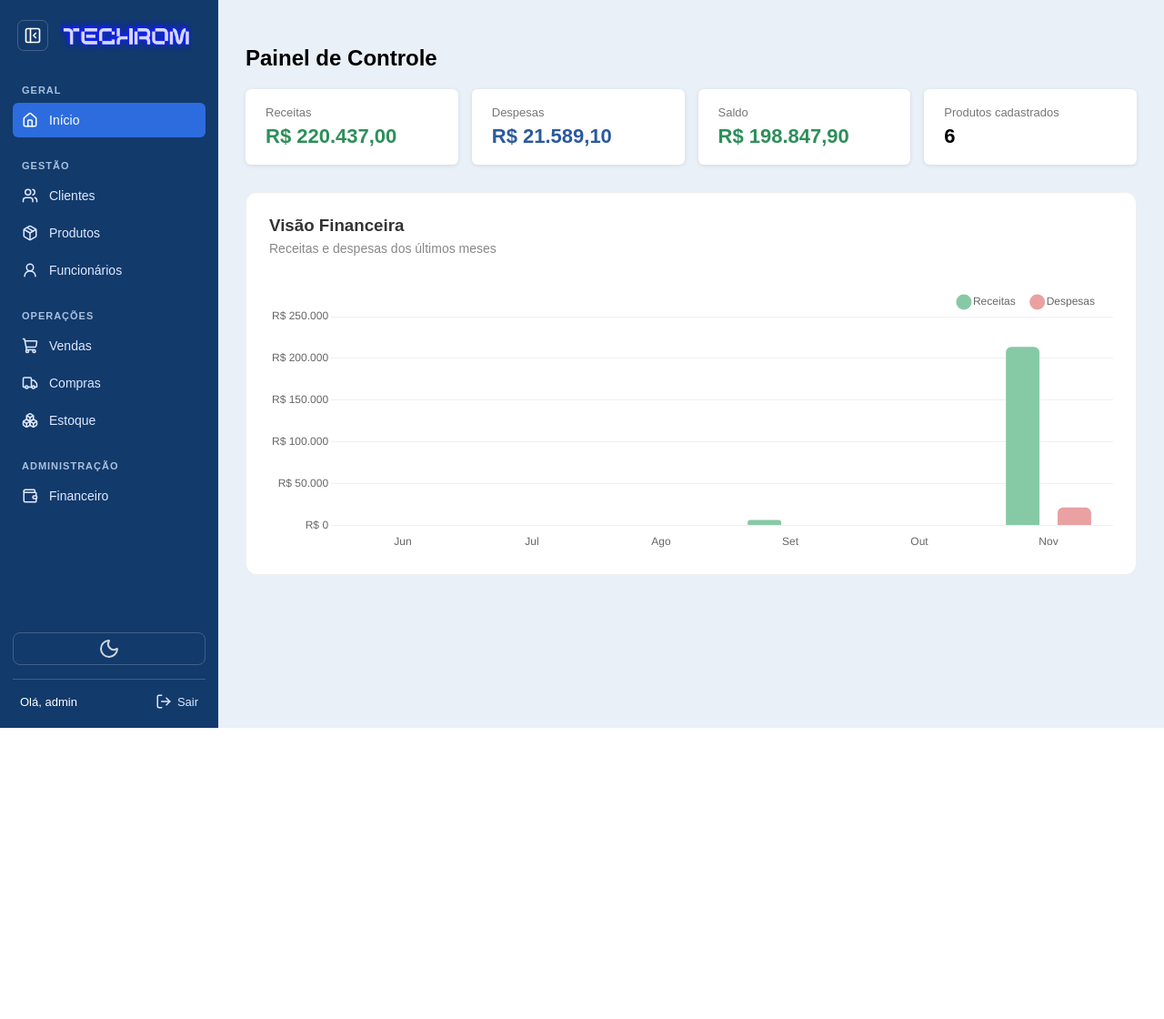
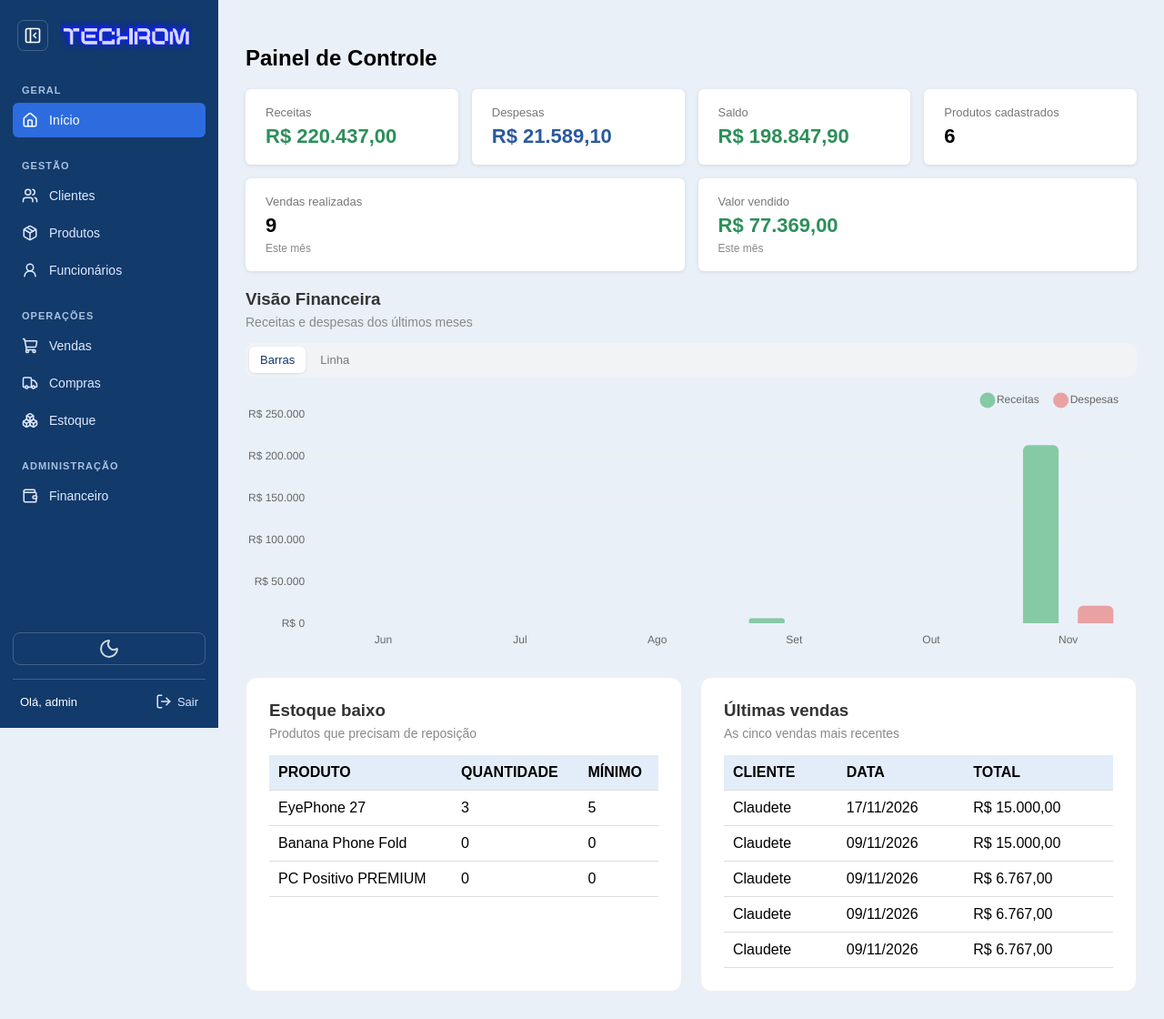
Before and after one commit to gbtxcrr1/erp, a Flask app: page / in a window 1280 px wide. Shown: the whole page at 91% size. Before the commit the page ends 800 px from the top, so only its background shows below. Run offline with Flask 3, Linux system fonts and the light colour scheme; a user stored in the database is signed in; data comes from the database, SQL or seed files in the repository; some libraries are stand-ins or nearby versions.

Commit message:
versão final mesmo

```diff
--- a/app.py
+++ b/app.py
@@ -119,7 +119,6 @@ def logout():
     flash("Você saiu do sistema.")
     return redirect(url_for("login"))
 
-
 @app.route("/")
 @login_required
 def home():
@@ -134,6 +133,35 @@ def home():
     balance = total_revenue - total_expense
     total_products = Product.query.count()
 
+    # Monthly sales
+    now = datetime.utcnow()
+    month_start = datetime(now.year, now.month, 1)
+
+    if now.month == 12:
+        next_month = datetime(now.year + 1, 1, 1)
+    else:
+        next_month = datetime(now.year, now.month + 1, 1)
+
+    sales_count, sales_total = db.session.query(
+        func.count(Sale.id),
+        func.sum(Sale.total_price)
+    ).filter(
+        Sale.date >= month_start,
+        Sale.date < next_month
+    ).one()
+
+    sales_total = sales_total or 0
+
+    # Low stock products
+    low_stock_items = StockItem.query.join(Product).filter(
+        Product.active.is_(True),
+        StockItem.quantity <= StockItem.min_quantity
+    ).all()
+
+    # Recent sales
+    recent_sales = Sale.query.order_by(
+        Sale.date.desc()
+    ).limit(5).all()
 
     # Monthly financial data
     month_names = [
@@ -141,7 +169,6 @@ def home():
         "Jul", "Ago", "Set", "Out", "Nov", "Dez"
     ]
 
-    now = datetime.utcnow()
     months = {}
 
     for offset in range(5, -1, -1):
@@ -184,9 +211,12 @@ def home():
         total_expense=total_expense,
         balance=balance,
         total_products=total_products,
-        chart_data=chart_data
+        chart_data=chart_data,
+        sales_count=sales_count,
+        sales_total=sales_total,
+        low_stock_items=low_stock_items,
+        recent_sales=recent_sales
     )
-
 
 
 # ===================== CLIENTS =====================
@@ -604,11 +634,16 @@ def new_sale():
 
 
 @app.route("/sales/<int:sale_id>/delete", methods=["POST"])
-@role_required("manager", "admin")
+@login_required
 def delete_sale(sale_id):
+    if g.user.role not in ["manager", "admin"]:
+        flash("Você não tem permissão para excluir vendas.", "error")
+        return redirect(url_for("sales"))
+
     sale = Sale.query.get_or_404(sale_id)
     db.session.delete(sale)
     db.session.commit()
+
     flash("Venda removida.")
     return redirect(url_for("sales"))
 
--- a/static/css/style.css
+++ b/static/css/style.css
@@ -299,6 +299,10 @@ td.empty {
     border-radius: 12px;
 }
 
+.dashboard-section-header {
+    margin-bottom: 16px;
+}
+
 .dashboard-section-header h3 {
     margin: 0;
     color: #333333;
@@ -310,10 +314,18 @@ td.empty {
     font-size: 14px;
 }
 
+.financial-header {
+    margin-bottom: 0;
+}
+
+.financial-header > div:first-child {
+    padding-bottom: 15px;
+}
+
 .chart-container {
     position: relative;
     height: 300px;
-    margin-top: 25px;
+    margin-top: 0;
 }
 
 .theme-selector {
@@ -427,6 +439,74 @@ body.dark-mode .dashboard-section-header p {
 
 body.dark-mode .dashboard-section-header h3 {
     color: #e2e8f0;
+}
+
+/* ===== DASHBOARD GRID ===== */
+
+.dashboard-grid {
+    display: grid;
+    grid-template-columns: repeat(2, minmax(0, 1fr));
+    gap: 20px;
+}
+
+.dashboard-grid .dashboard-section {
+    min-width: 0;
+}
+
+@media (max-width: 900px) {
+    .dashboard-grid {
+        grid-template-columns: 1fr;
+    }
+}
+
+.summary-card small {
+    display: block;
+    margin-top: 5px;
+    color: #888;
+    font-size: 12px;
+}
+
+body.dark-mode .summary-card small {
+    color: #aab7c8;
+}
+
+.chart-switch {
+    display: flex;
+    gap: 4px;
+    padding: 4px;
+    background: #f1f3f5;
+    border-radius: 8px;
+}
+
+.chart-switch button {
+    border: none;
+    background: transparent;
+    padding: 7px 12px;
+    border-radius: 6px;
+    cursor: pointer;
+    color: #777;
+    font-size: 13px;
+}
+
+/* =========== GRAPH ============ */
+
+.chart-switch button.active {
+    background: white;
+    color: #123a6b;
+    box-shadow: 0 1px 3px rgba(0, 0, 0, 0.1);
+}
+
+body.dark-mode .chart-switch {
+    background: #2a3545;
+}
+
+body.dark-mode .chart-switch button {
+    color: #aab7c8;
+}
+
+body.dark-mode .chart-switch button.active {
+    background: #3a4a60;
+    color: white;
 }
 
 /* Flash messages */
--- a/templates/index.html
+++ b/templates/index.html
@@ -38,28 +38,119 @@ Início
         </span>
     </div>
 
+    <div class="summary-card">
+        <span class="summary-label">Vendas realizadas</span>
+        <span class="summary-value">
+            {{ sales_count }}
+        </span>
+        <small>Este mês</small>
+    </div>
+
+    <div class="summary-card">
+        <span class="summary-label">Valor vendido</span>
+        <span class="summary-value revenue">
+            {{ sales_total|brl }}
+        </span>
+        <small>Este mês</small>
+    </div>
+
+</div>
+
+
+<div class="dashboard-section-header financial-header">
+    <div>
+        <h3>Visão Financeira</h3>
+        <p>Receitas e despesas dos últimos meses</p>
+    </div>
+
+    <div class="chart-switch">
+        <button type="button" class="active" data-chart="bar">Barras</button>
+        <button type="button" data-chart="line">Linha</button>
+    </div>
+</div>
+
+<div class="chart-container">
+    <canvas id="financialChart"></canvas>
+</div>
+
+
+<div class="dashboard-grid">
+
+    <div class="dashboard-section">
+        <div class="dashboard-section-header">
+            <div>
+                <h3>Estoque baixo</h3>
+                <p>Produtos que precisam de reposição</p>
+            </div>
+        </div>
+
+        {% if low_stock_items %}
+        <table>
+            <thead>
+                <tr>
+                    <th>PRODUTO</th>
+                    <th>QUANTIDADE</th>
+                    <th>MÍNIMO</th>
+                </tr>
+            </thead>
+            <tbody>
+                {% for item in low_stock_items %}
+                <tr>
+                    <td>{{ item.product.name }}</td>
+                    <td>{{ item.quantity }}</td>
+                    <td>{{ item.min_quantity }}</td>
+                </tr>
+                {% endfor %}
+            </tbody>
+        </table>
+        {% else %}
+        <p class="empty">Nenhum produto com estoque baixo.</p>
+        {% endif %}
     </div>
 
 
     <div class="dashboard-section">
         <div class="dashboard-section-header">
             <div>
-            <h3>Visão Financeira</h3>
-            <p>Receitas e despesas dos últimos meses</p>
+                <h3>Últimas vendas</h3>
+                <p>As cinco vendas mais recentes</p>
             </div>
         </div>
 
-    <div class="chart-container">
-        <canvas id="financialChart"></canvas>
+        {% if recent_sales %}
+        <table>
+            <thead>
+                <tr>
+                    <th>CLIENTE</th>
+                    <th>DATA</th>
+                    <th>TOTAL</th>
+                </tr>
+            </thead>
+            <tbody>
+                {% for sale in recent_sales %}
+                <tr>
+                    <td>{{ sale.client.name }}</td>
+                    <td>{{ sale.date.strftime('%d/%m/%Y') }}</td>
+                    <td>{{ sale.total_price|brl }}</td>
+                </tr>
+                {% endfor %}
+            </tbody>
+        </table>
+        {% else %}
+        <p class="empty">Nenhuma venda registrada.</p>
+        {% endif %}
     </div>
+
 </div>
+
 
 <script src="https://cdn.jsdelivr.net/npm/chart.js"></script>
 
 <script>
     const chartData = {{ chart_data | tojson }};
+    const canvas = document.getElementById("financialChart");
 
-    new Chart(document.getElementById("financialChart"), {
+    const chartConfig = {
         type: "bar",
         data: {
             labels: chartData.map(item => item.month),
@@ -68,15 +159,21 @@ Início
                     label: "Receitas",
                     data: chartData.map(item => item.revenue),
                     backgroundColor: "#86c9a5",
+                    borderColor: "#86c9a5",
                     borderRadius: 6,
-                    barPercentage: 0.65
+                    barPercentage: 0.65,
+                    tension: 0.3,
+                    fill: false
                 },
                 {
                     label: "Despesas",
                     data: chartData.map(item => item.expenses),
                     backgroundColor: "#e9a1a1",
+                    borderColor: "#e9a1a1",
                     borderRadius: 6,
-                    barPercentage: 0.65
+                    barPercentage: 0.65,
+                    tension: 0.3,
+                    fill: false
                 }
             ]
         },
@@ -101,7 +198,6 @@ Início
                     borderColor: "#eeeeee",
                     borderWidth: 1,
                     padding: 12,
-                    displayColors: true,
                     callbacks: {
                         label: function(context) {
                             return context.dataset.label + ": " +
@@ -138,7 +234,36 @@ Início
                 }
             }
         }
+    };
+
+    const financialChart = new Chart(canvas, chartConfig);
+
+    document.querySelectorAll(".chart-switch button").forEach(button => {
+        button.addEventListener("click", function() {
+            const selectedChart = this.dataset.chart;
+
+            document.querySelectorAll(".chart-switch button").forEach(item => {
+                item.classList.remove("active");
+            });
+
+            this.classList.add("active");
+
+            financialChart.data.datasets.forEach(dataset => {
+                if (selectedChart === "line") {
+                    dataset.borderWidth = 2;
+                    dataset.pointRadius = 4;
+                    dataset.pointHoverRadius = 6;
+                } else {
+                    dataset.borderWidth = 0;
+                    dataset.pointRadius = 0;
+                }
+            });
+
+            financialChart.config.type = selectedChart;
+            financialChart.update();
+        });
     });
 </script>
 
+
 {% endblock %}
```
Lines whose indentation alone changed are shown as unchanged.
